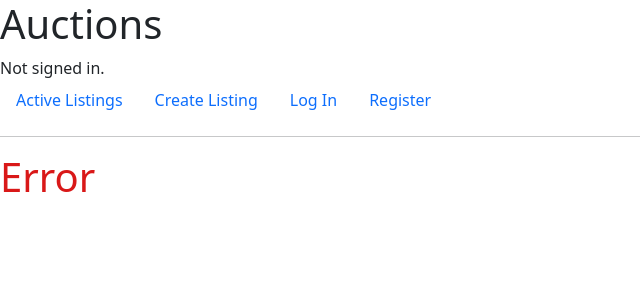
After one commit to Oliveira-Renato/commerce, a Django app: template auctions/templates/auctions/error_message.html in a window 1280 px wide. The commit adds this page. Shown: the top 300 px of the page, without its empty margins (0-640 px from the left). Run offline with Django 3.2, Linux system fonts and the light colour scheme; the template is opened without the code that fills it, so the values that code supplies are empty; some libraries are stand-ins or nearby versions.

```diff
--- a/auctions/admin.py
+++ b/auctions/admin.py
@@ -5,6 +5,9 @@ from .models import AuctionsListing, User, Category, Watchlist, Bids
 
 class BidsAdmin(admin.ModelAdmin):
     list_display = ('user', 'listing', 'bid')
+    list_filter = ('user', 'listing', 'bid')
+    search_fields = ('user', 'listing', 'bid')
+
 
 class WatchlistAdmin(admin.ModelAdmin):
     list_display = ('id', 'user', 'listing')
--- /dev/null
+++ b/auctions/static/auctions/error.css
@@ -0,0 +1,7 @@
+.error-title {
+  font-size: 2.5rem;
+  color: #D91818;
+  margin-bottom: 1rem;
+}
+
+/*# sourceMappingURL=error.css.map */
--- /dev/null
+++ b/auctions/static/auctions/error.scss
@@ -0,0 +1,5 @@
+.error-title {
+  font-size: 2.5rem;
+  color: #D91818;
+  margin-bottom: 1rem;
+}
--- /dev/null
+++ b/auctions/templates/auctions/error_message.html
@@ -0,0 +1,6 @@
+{% extends "auctions/layout.html" %}
+
+{% block body %}
+  <h1 class="error-title">Error</h1>
+  <h3>{{ message }}</h3>
+{% endblock %}
--- a/auctions/templates/auctions/layout.html
+++ b/auctions/templates/auctions/layout.html
@@ -12,6 +12,7 @@
         <script src="https://code.iconify.design/2/2.2.1/iconify.min.js"></script>
 
         <link href="{% static 'auctions/styles.css' %}" rel="stylesheet">
+        <link href="{% static 'auctions/error.css' %}" rel="stylesheet" >
     </head>
     <body>
         <h1>Auctions</h1>
--- a/auctions/urls.py
+++ b/auctions/urls.py
@@ -11,5 +11,7 @@ urlpatterns = [
     path("listing/<int:listing_id>", views.listing, name="listing"),
     path("my-watchlist", views.watchlist_view, name="watchlist_view"),
     path("watchlist/<int:listing_id>/<int:optional_parameter>", views.watchlist, name="watchlist"),
-    path("bids/<int:listing_id>", views.bid, name="bid")
+    path("bids/<int:listing_id>", views.bid, name="bid"),
+    path("error_message", views.error_message, name="error_message")
+
 ]
```
Also changed, not shown: auctions/templates/auctions/listing.html (+7 -1 lines), auctions/views.py (+16 -3 lines), 2 other files.
